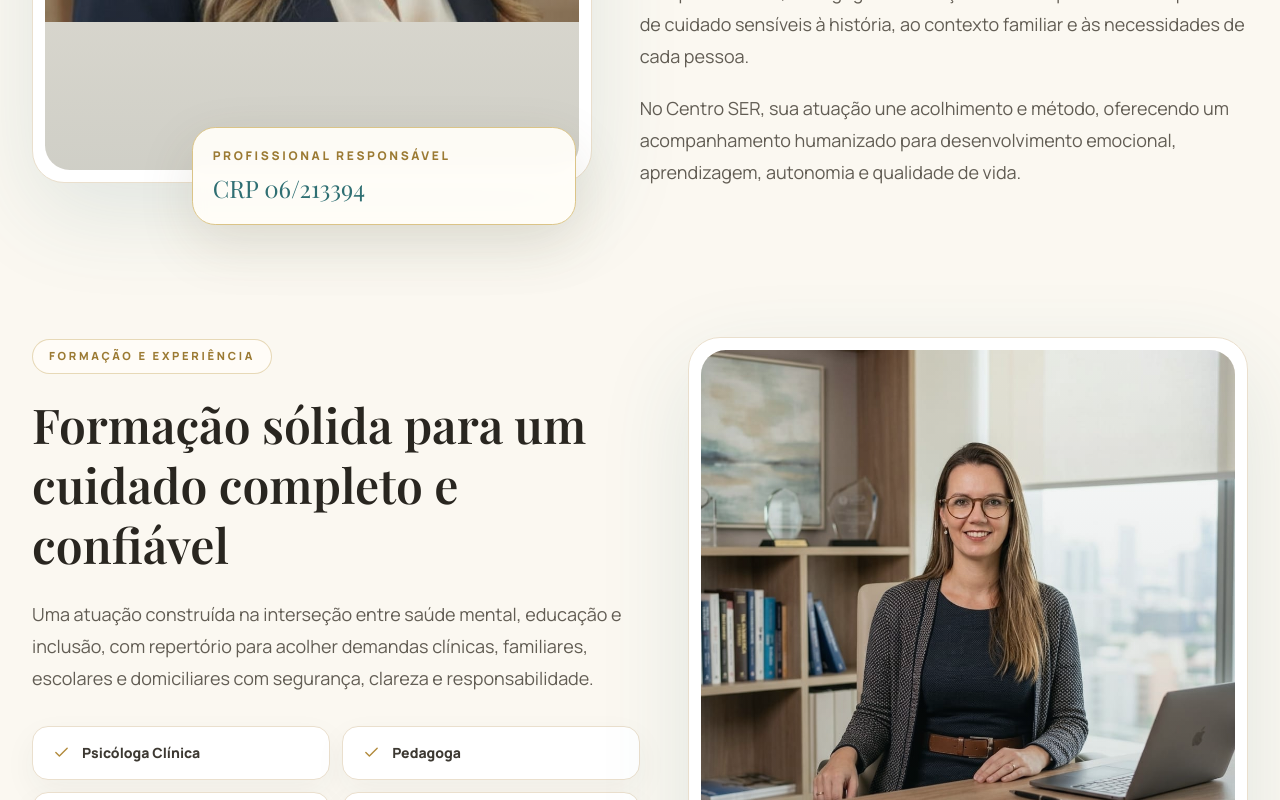
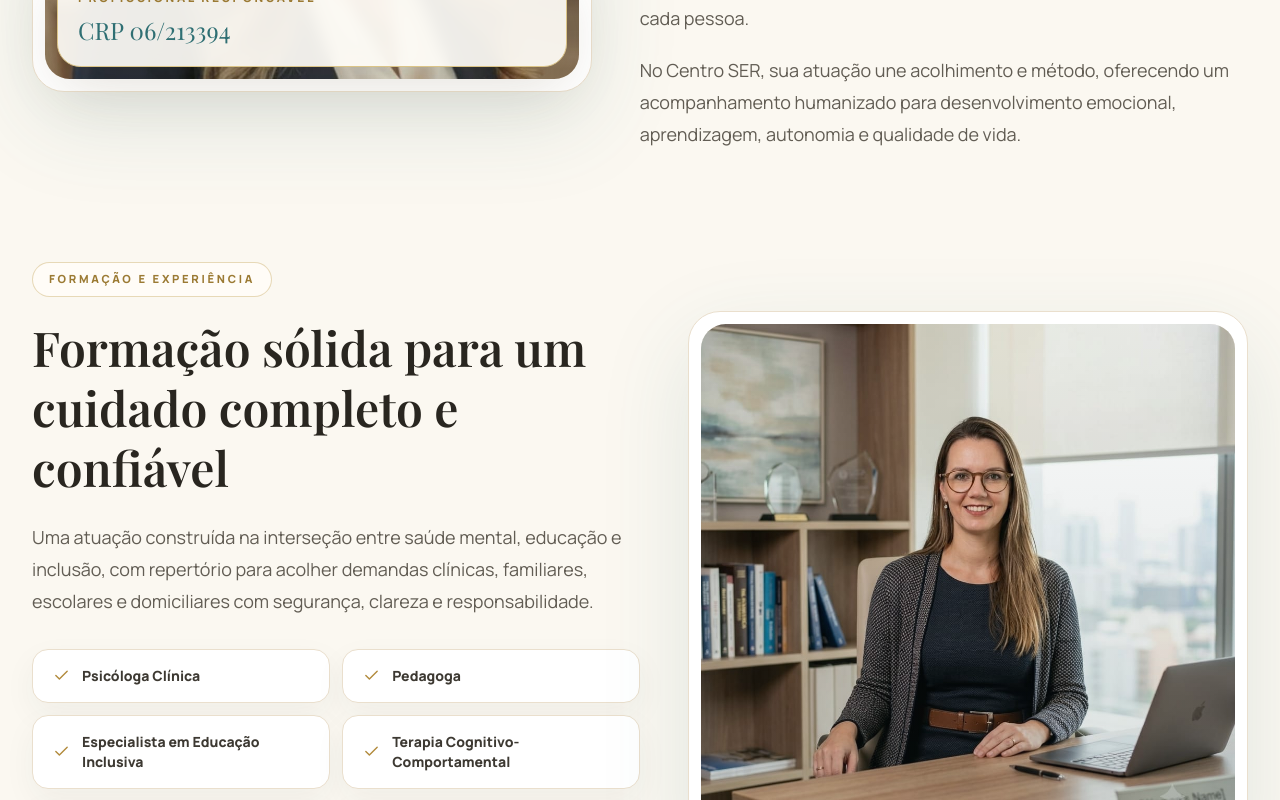
Before and after one commit to leonardocanva3/centro-ser-pop-saude, a Next.js app: page / in a window 1280 px wide. Shown: the part 4620-5420 px from the top of the page. Built offline with nearby package versions, Linux system fonts and the light colour scheme; a web font is replaced by a local one.

Commit message:
fix: remove espaços vazios nos cards da Silvia

```diff
--- a/src/components/LandingPage.tsx
+++ b/src/components/LandingPage.tsx
@@ -136,6 +136,42 @@ function EditorialImage({
         <Image src={src} alt={alt} fill sizes="(min-width: 1024px) 48vw, 92vw" className={`${imageClassName} transition duration-700 group-hover:scale-[1.025]`} priority={priority} />
         <div className="absolute inset-0 bg-[linear-gradient(180deg,rgba(32,61,61,0.02),rgba(32,61,61,0.18))]" />
       </div>
+    </div>
+  );
+}
+
+function FramedPhoto({
+  src,
+  alt,
+  width,
+  height,
+  className = "",
+  priority = false,
+  children,
+}: {
+  src: string;
+  alt: string;
+  width: number;
+  height: number;
+  className?: string;
+  priority?: boolean;
+  children?: ReactNode;
+}) {
+  return (
+    <div className={`group relative rounded-[2rem] border border-[#eadfcd] bg-white p-3 shadow-[0_30px_90px_rgba(47,111,115,0.13)] ${className}`}>
+      <div className="relative overflow-hidden rounded-[1.55rem] bg-[#f6efe5]">
+        <Image
+          src={src}
+          alt={alt}
+          width={width}
+          height={height}
+          sizes="(min-width: 1024px) 48vw, 92vw"
+          className="h-auto w-full object-contain object-top transition duration-700 group-hover:scale-[1.018]"
+          priority={priority}
+        />
+        <div className="pointer-events-none absolute inset-0 bg-[linear-gradient(180deg,rgba(32,61,61,0.02),rgba(32,61,61,0.16))]" />
+      </div>
+      {children}
     </div>
   );
 }
@@ -360,18 +396,18 @@ export default function LandingPage({ faqs }: LandingPageProps) {
           <div className="mx-auto grid max-w-7xl items-center gap-12 px-4 py-20 sm:px-6 lg:grid-cols-[0.92fr_1fr] lg:px-8 lg:py-28">
             <div className="relative">
               <div className="absolute -left-5 top-10 hidden h-28 w-28 rounded-full border border-[#d8c078]/35 lg:block" />
-              <EditorialImage
+              <FramedPhoto
                 src="/images/silvia-retrato-principal.jpeg"
                 alt="Retrato profissional de Silvia Helena Tamborim"
-                className="min-h-[560px] bg-[#fffdf8] lg:min-h-[700px]"
-                imageClassName="object-contain object-top"
-                innerClassName="min-h-[536px] bg-[#f6efe5] lg:min-h-[676px]"
+                width={718}
+                height={710}
                 priority
-              />
-              <div className="relative ml-auto mr-4 -mt-14 max-w-sm rounded-[1.45rem] border border-[#dbc487] bg-[#fffdf8]/95 p-5 shadow-[0_20px_55px_rgba(92,74,37,0.13)] backdrop-blur">
-                <p className="text-xs font-extrabold uppercase tracking-[0.22em] text-[#9b7a33]">Profissional responsável</p>
-                <p className="mt-2 font-serif text-2xl leading-8 text-[#2f6f73]">CRP 06/213394</p>
-              </div>
+              >
+                <div className="absolute bottom-6 left-6 right-6 rounded-[1.45rem] border border-[#dbc487] bg-[#fffdf8]/92 p-5 shadow-[0_20px_55px_rgba(92,74,37,0.16)] backdrop-blur">
+                  <p className="text-xs font-extrabold uppercase tracking-[0.22em] text-[#9b7a33]">Profissional responsável</p>
+                  <p className="mt-2 font-serif text-2xl leading-8 text-[#2f6f73]">CRP 06/213394</p>
+                </div>
+              </FramedPhoto>
             </div>
 
             <div>
@@ -429,12 +465,11 @@ export default function LandingPage({ faqs }: LandingPageProps) {
               </div>
             </div>
 
-            <EditorialImage
+            <FramedPhoto
               src="/images/silvia-formacao-experiencia.jpeg"
               alt="Silvia Helena Tamborim em ambiente profissional"
-              className="min-h-[540px] bg-[#fffdf8] lg:min-h-[660px]"
-              imageClassName="object-contain object-top"
-              innerClassName="min-h-[516px] bg-[#f6efe5] lg:min-h-[636px]"
+              width={1024}
+              height={1025}
             />
           </div>
         </section>
```
